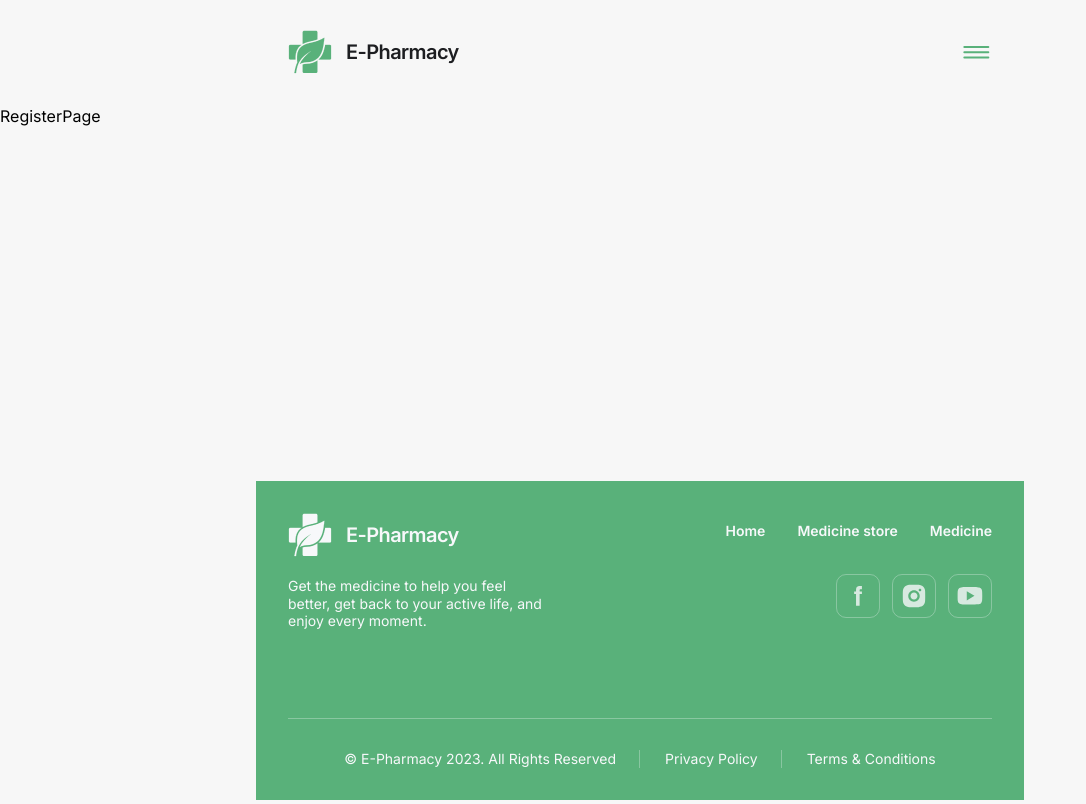
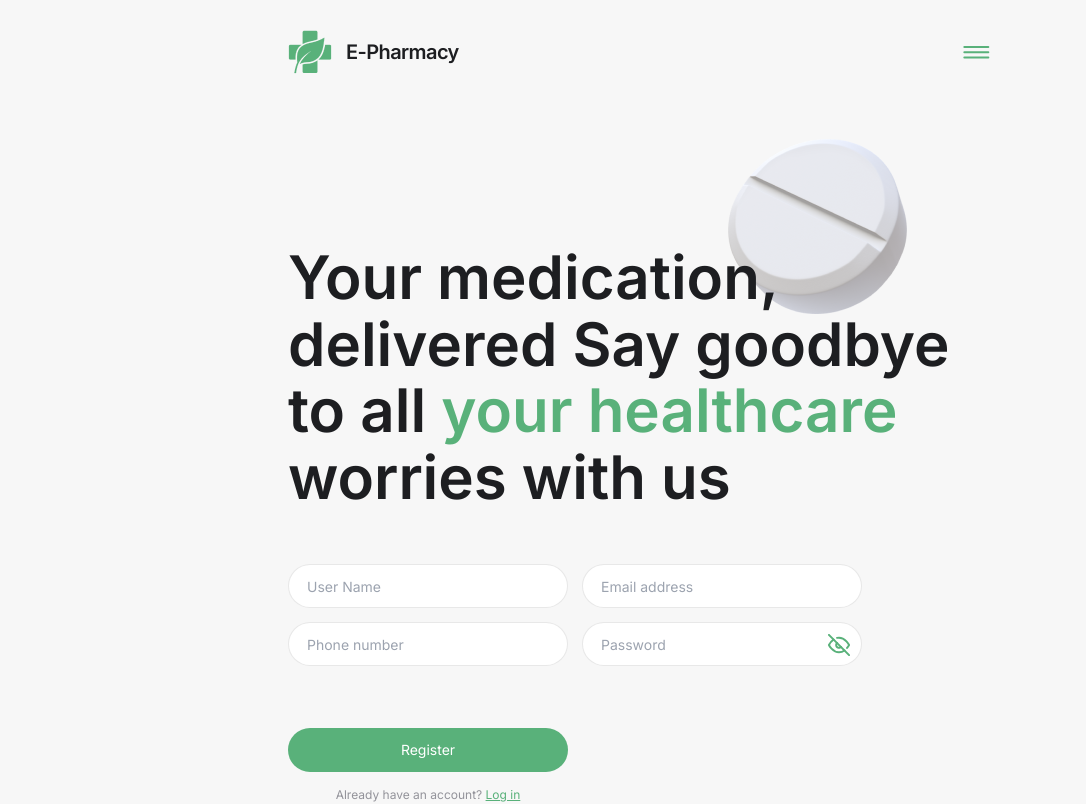
Before and after one commit to Annazubakha/E-Pharmacy, a React (Vite) app: page /register in a window 1280 px wide. Shown: the top 804 px of the page, without its empty margins (0-1086 px from the left). Built offline with nearby package versions, Linux system fonts and the light colour scheme.

Commit message:
login register pages
styles and logic login register pages without redux

```diff
--- a/package.json
+++ b/package.json
@@ -10,10 +10,12 @@
     "preview": "vite preview"
   },
   "dependencies": {
+    "@hookform/resolvers": "^3.9.0",
     "@reduxjs/toolkit": "^2.2.7",
     "axios": "^1.7.3",
     "react": "^18.2.0",
     "react-dom": "^18.2.0",
+    "react-hook-form": "^7.52.2",
     "react-redux": "^9.1.2",
     "react-router-dom": "^6.26.0",
     "react-slick": "^0.30.2",
@@ -21,7 +23,8 @@
     "react-toastify": "^10.0.5",
     "redux-persist": "^6.0.0",
     "slick-carousel": "^1.8.1",
-    "vite-plugin-svgr": "^4.2.0"
+    "vite-plugin-svgr": "^4.2.0",
+    "yup": "^1.4.0"
   },
   "devDependencies": {
     "@types/react": "^18.2.66",
--- /dev/null
+++ b/src/components/LoginForm/LoginForm.tsx
@@ -0,0 +1,67 @@
+import { useForm, SubmitHandler } from "react-hook-form";
+import { yupResolver } from "@hookform/resolvers/yup";
+import { loginSchema } from "../../schemas";
+import { useState } from "react";
+import { Icon } from "../Icon/Icon";
+
+type Inputs = {
+  email: string;
+  password: string;
+};
+
+export const LoginForm = (): JSX.Element => {
+  const [showPass, setShowPass] = useState<boolean>(false);
+  const passVisibility = (): void => {
+    setShowPass((prevState) => !prevState);
+  };
+  const {
+    register,
+    handleSubmit,
+    formState: { errors },
+  } = useForm<Inputs>({ resolver: yupResolver(loginSchema) });
+  const onSubmit: SubmitHandler<Inputs> = (data) => console.log(data);
+  return (
+    <form
+      onSubmit={handleSubmit(onSubmit)}
+      className="flex flex-col gap-[10px] mb-[14px] md:gap-[14px] md:w-[323px] lg:pt-[198px]"
+    >
+      <div className="relative">
+        <input
+          {...register("email")}
+          placeholder="Email address"
+          className={`input_auth ${
+            errors.email ? "border-my-red" : "border-input-border-color"
+          }`}
+        />
+        <p className="input_error ">{errors.email?.message}</p>
+      </div>
+
+      <div className="relative">
+        <input
+          type={showPass ? "text" : "password"}
+          {...register("password")}
+          placeholder="Password"
+          className={`input_auth ${
+            errors.password ? "border-my-red" : "border-input-border-color"
+          }`}
+        />
+        <p className="input_error ">{errors.password?.message}</p>
+        <button
+          type="button"
+          className="absolute top-[12px] right-[12px] flex items-center justify-center  "
+          onClick={passVisibility}
+        >
+          {showPass ? (
+            <Icon id="open-eye" size={22} />
+          ) : (
+            <Icon id="close-eye" size={22} />
+          )}
+        </button>
+      </div>
+
+      <button type="submit" className="mt-[118px] btn_form_submit md:mt-[48px]">
+        Log in
+      </button>
+    </form>
+  );
+};
--- /dev/null
+++ b/src/components/MainContentAuth/MainContentAuth.tsx
@@ -0,0 +1,10 @@
+export const MainContentAuth = () => {
+  return (
+    <div className="text-[28px] leading-[1.21] text-my-black font-semibold mb-[20px] pt-[84px] auth-bg md:text-[60px] md:leading-[1.11] md:pt-[140px] md:mb-[54px] lg:text-[54px] lg:w-[614px] lg:pt-[198px] lg:mb-0">
+      <h1>
+        Your medication, delivered Say goodbye <br /> to all{" "}
+        <span className="text-my-green">your healthcare</span> worries with us
+      </h1>
+    </div>
+  );
+};
--- /dev/null
+++ b/src/components/RegisterForm/RegisterForm.tsx
@@ -0,0 +1,92 @@
+import { useForm, SubmitHandler } from "react-hook-form";
+import { yupResolver } from "@hookform/resolvers/yup";
+import { registerSchema } from "../../schemas";
+import { useState } from "react";
+import { Icon } from "../Icon/Icon";
+
+type Inputs = {
+  name: string;
+  email: string;
+  phone: string;
+  password: string;
+};
+
+export const RegisterForm = (): JSX.Element => {
+  const [showPass, setShowPass] = useState<boolean>(false);
+  const passVisibility = (): void => {
+    setShowPass((prevState) => !prevState);
+  };
+  const {
+    register,
+    handleSubmit,
+    formState: { errors },
+  } = useForm<Inputs>({ resolver: yupResolver(registerSchema) });
+  const onSubmit: SubmitHandler<Inputs> = (data) => console.log(data);
+  return (
+    <form
+      onSubmit={handleSubmit(onSubmit)}
+      className="flex flex-col gap-[10px] mb-[14px] md:gap-[14px] md:flex-row md:flex-wrap lg:w-[574px] lg:pt-[198px]"
+    >
+      <div className="relative">
+        <input
+          {...register("name")}
+          placeholder="User Name"
+          className={`input_auth md:w-[280px] ${
+            errors.name ? "border-my-red" : "border-input-border-color"
+          }`}
+        />
+        <p className="input_error ">{errors.name?.message}</p>
+      </div>
+      <div className="relative">
+        <input
+          {...register("email")}
+          placeholder="Email address"
+          className={`input_auth md:w-[280px] ${
+            errors.email ? "border-my-red" : "border-input-border-color"
+          }`}
+        />
+        <p className="input_error ">{errors.email?.message}</p>
+      </div>
+      <div className="relative">
+        <input
+          {...register("phone")}
+          placeholder="Phone number"
+          className={`input_auth md:w-[280px] ${
+            errors.phone ? "border-my-red" : "border-input-border-color"
+          }`}
+        />
+        <p className="input_error ">{errors.phone?.message}</p>
+      </div>
+
+      <div className="relative">
+        <input
+          type={showPass ? "text" : "password"}
+          {...register("password")}
+          placeholder="Password"
+          className={`input_auth md:w-[280px] ${
+            errors.password ? "border-my-red" : "border-input-border-color"
+          }`}
+        />
+        <p className="input_error ">{errors.password?.message}</p>
+        <button
+          type="button"
+          className="absolute top-[12px] right-[12px] flex items-center justify-center  "
+          onClick={passVisibility}
+        >
+          {showPass ? (
+            <Icon id="open-eye" size={22} />
+          ) : (
+            <Icon id="close-eye" size={22} />
+          )}
+        </button>
+      </div>
+
+      <button
+        type="submit"
+        className="mt-[118px] btn_form_submit md:mt-[48px] md:w-[280px]"
+      >
+        Register
+      </button>
+    </form>
+  );
+};
--- a/src/components/index.ts
+++ b/src/components/index.ts
@@ -19,3 +19,6 @@ export * from "./BurgerMenu/BurgerMenu";
 export * from "./AuthNav/AuthNav";
 export * from "./LogOutBtn/LogOutBtn";
 export * from "./Nav/Nav";
+export * from "./MainContentAuth/MainContentAuth";
+export * from "./LoginForm/LoginForm";
+export * from "./RegisterForm/RegisterForm";
--- a/src/index.css
+++ b/src/index.css
@@ -48,7 +48,35 @@ a {
     }
   }
 }
+.auth-bg {
+  background-size: 95px 93px;
+  background-position: top 28px right 32px;
+  background-repeat: no-repeat;
+  background-image: url("assets/images/auth/piil_mobile@1x.png");
+}
+@media (-webkit-min-device-pixel-ratio: 2), (min-resolution: 192dpi) {
+  .auth-bg {
+    background-image: url("assets/images/auth/piil_mobile@2x.png");
+  }
+}
 
+@media (min-width: 768px) {
+  .auth-bg {
+    background-size: 179px 175px;
+    background-position: top 35px right 85px;
+    background-image: url("assets/images/auth/piil_tablet@1x.png");
+  }
+  @media (-webkit-min-device-pixel-ratio: 2), (min-resolution: 192dpi) {
+    .auth-bg {
+      background-image: url("assets/images/auth/piil_tablet@2x.png");
+    }
+  }
+}
+@media (min-width: 1440px) {
+  .auth-bg {
+    background-position: top 90px right 50px;
+  }
+}
 .main-title {
   text-shadow: 0 4px 85px rgba(29, 30, 33, 0.3);
 }
@@ -131,3 +159,19 @@ a {
 .decoration_one {
   @apply relative after:content-[''] after:absolute after:bottom-[-12px] after:right-[52px] after:h-[8px] after:w-[15px] after:bg-my-white lg:after:bottom-[12px] lg:after:right-[-17px] shadow shadow-[#D9D9D9];
 }
+/**
+  |============================
+  | Auth
+  |============================
+*/
+.input_auth {
+  @apply w-full rounded-[60px] h-[44px] bg-white pl-[18px] text-[14px] border-[1px]  outline-none;
+}
+
+.btn_form_submit {
+  @apply w-full rounded-[60px] h-[44px] flex justify-center items-center text-white text-[14px] leading-[1.29] bg-my-green hover:bg-green-dark focus:bg-green-dark;
+}
+
+.input_error {
+  @apply text-[10px] text-my-red absolute top-[42px] left-[18px];
+}
--- a/src/pages/LoginPage/LoginPage.tsx
+++ b/src/pages/LoginPage/LoginPage.tsx
@@ -1,5 +1,24 @@
-const LoginPage = () => {
-  return <div>LoginPage</div>;
+import { NavLink } from "react-router-dom";
+import { MainContentAuth, LoginForm } from "../../components";
+
+const LoginPage = (): JSX.Element => {
+  return (
+    <section className="container section lg:flex lg:justify-center lg:gap-[169px] lg:items-center ">
+      <MainContentAuth />
+      <div>
+        <LoginForm />
+        <p className="text-[12px] leading-[1.5] text-gris-dark text-center md:w-[323px]">
+          Don't have an account?{" "}
+          <NavLink
+            to="/register"
+            className="text-my-green underline decoration-solid"
+          >
+            Register
+          </NavLink>
+        </p>
+      </div>
+    </section>
+  );
 };
 
 export default LoginPage;
--- a/src/pages/RegisterPage/RegisterPage.tsx
+++ b/src/pages/RegisterPage/RegisterPage.tsx
@@ -1,5 +1,24 @@
-const RegisterPage = () => {
-  return <div>RegisterPage</div>;
+import { NavLink } from "react-router-dom";
+import { MainContentAuth, RegisterForm } from "../../components";
+
+const RegisterPage = (): JSX.Element => {
+  return (
+    <section className="container section lg:flex lg:justify-center lg:gap-0 lg:items-center  ">
+      <MainContentAuth />
+      <div>
+        <RegisterForm />
+        <p className="text-[12px] leading-[1.5] text-gris-dark text-center md:w-[280px]">
+          Already have an account?{" "}
+          <NavLink
+            to="/login"
+            className="text-my-green underline decoration-solid"
+          >
+            Log in
+          </NavLink>
+        </p>
+      </div>
+    </section>
+  );
 };
 
 export default RegisterPage;
--- /dev/null
+++ b/src/schemas/index.ts
@@ -0,0 +1,2 @@
+export * from "./loginSchema";
+export * from "./registerSchema";
--- /dev/null
+++ b/src/schemas/loginSchema.ts
@@ -0,0 +1,16 @@
+import * as yup from "yup";
+
+export const loginSchema = yup.object().shape({
+  email: yup
+    .string()
+    .matches(
+      /^[\w-]+(\.[\w-]+)*@([\w-]+\.)+[a-zA-Z]{2,7}$/,
+      "Email is invalid."
+    )
+    .required("Email is required"),
+  password: yup
+    .string()
+    .matches(/^\S*$/, "Your password should not contain spaces.")
+    .required("Password is required.")
+    .min(7, "Password must be at least 7 characters."),
+});
--- /dev/null
+++ b/src/schemas/registerSchema.ts
@@ -0,0 +1,21 @@
+import * as yup from "yup";
+
+export const registerSchema = yup.object().shape({
+  name: yup.string().required("Name is required."),
+  email: yup
+    .string()
+    .matches(
+      /^[\w-]+(\.[\w-]+)*@([\w-]+\.)+[a-zA-Z]{2,7}$/,
+      "Email is invalid."
+    )
+    .required("Email is required"),
+  password: yup
+    .string()
+    .matches(/^\S*$/, "Your password should not contain spaces.")
+    .required("Password is required.")
+    .min(7, "Password must be at least 7 characters."),
+  phone: yup
+    .string()
+    .required("Phone is required.")
+    .matches(/^\+?\d{12}$/, "Number format +380961234567"),
+});
--- a/tailwind.config.ts
+++ b/tailwind.config.ts
@@ -46,6 +46,7 @@ export default {
         "burger-menu-bg": "rgba(29, 30, 33, 0.45);",
         "nav-bg": "#d9d9d9",
         "social-media-hover-color": "rgba(247, 248, 250, 0.5);",
+        "input-border-color": "rgba(29, 30, 33, 0.1)",
       },
     },
   },
```
Also changed, not shown: src/assets/icons/sprite.svg, 1 other file (tests, documents, lock files or other folders).
